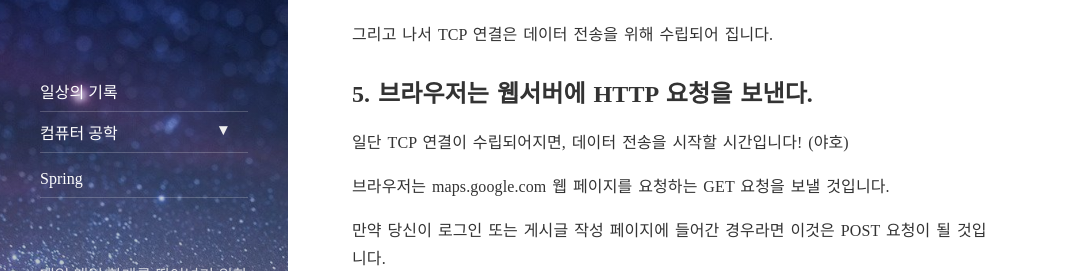
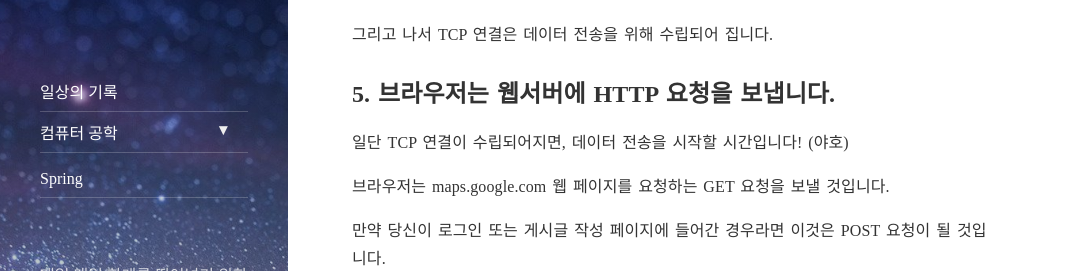
Before and after one commit to minkukjo/minkukjo.github.io, a Jekyll site: the page built from _posts/2020-02-16-컴퓨터 공학-Network-01.md, in a window 1280 px wide and 900 px high, scrolled down 4643 px. Shown: the part 179-450 px from the top of the window, without its empty margins (0-1071 px from the left). Built offline with Jekyll 4.4.1, drawn with Linux system fonts in a browser that asks for light colours; nearby versions of some CDN libraries.

Commit message:
오타 수정

```diff
--- a/_posts/2020-02-16-컴퓨터 공학-Network-01.md
+++ b/_posts/2020-02-16-컴퓨터 공학-Network-01.md
@@ -143,7 +143,7 @@ google.com name server는 DNS 레코드에서 maps.google.com와 매칭되는 IP
 
 그리고 나서 TCP 연결은 데이터 전송을 위해 수립되어 집니다.
 
-## 5. 브라우저는 웹서버에 HTTP 요청을 보낸다.
+## 5. 브라우저는 웹서버에 HTTP 요청을 보냅니다.
 
 일단 TCP 연결이 수립되어지면, 데이터 전송을 시작할 시간입니다! (야호)
 
```
